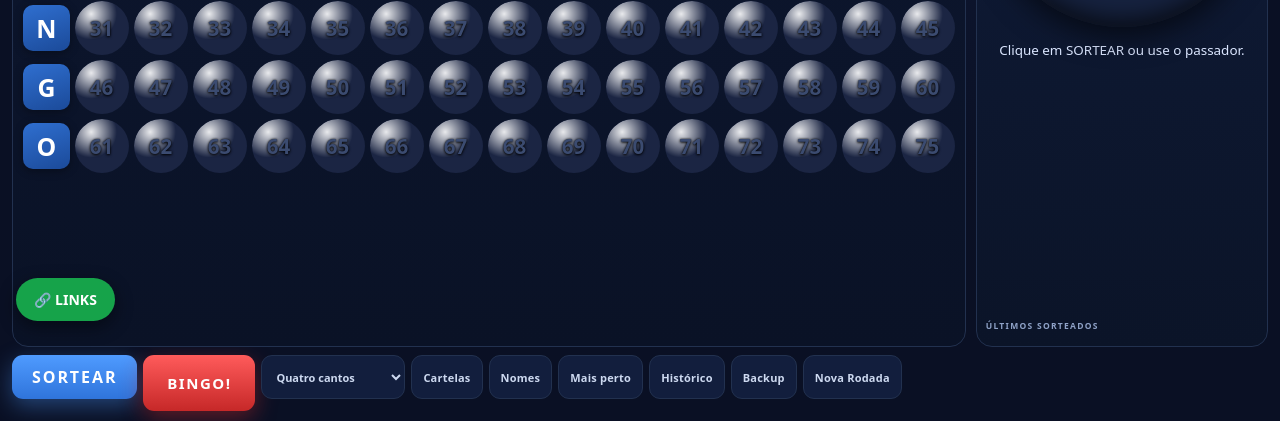
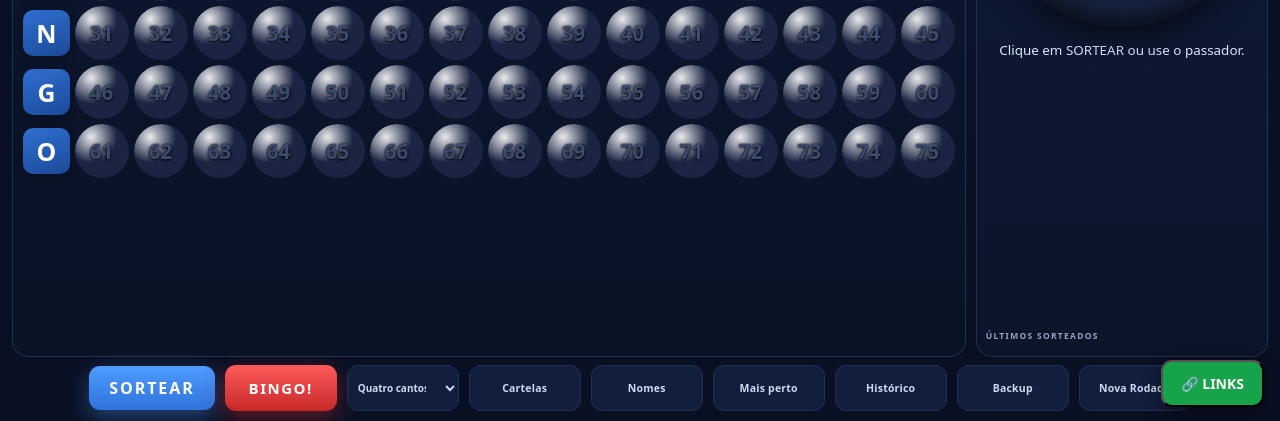
Before and after one commit to cassianobolonha-droid/bingo, a plain HTML site: page index.html in a window 1280 px wide. Shown: the part 379-800 px from the top of the page. Drawn offline with Linux system fonts and the light colour scheme.

Commit message:
Update index.html

```diff
--- a/index.html
+++ b/index.html
@@ -301,11 +301,11 @@
   .mini span{position:relative;z-index:2;text-shadow:0 0 2px #000}
   .mini.listrada span{color:#1a1a1a;text-shadow:0 1px 0 rgba(255,255,255,.5)}
 
-  footer{display:flex;gap:6px;align-items:stretch;flex-wrap:wrap}
+  footer{display:flex;gap:10px;align-items:center;flex-wrap:wrap;justify-content:center}
   button{font-family:inherit;cursor:pointer;transition:.15s;border-radius:11px}
   .btn{
     background:var(--card);border:1px solid var(--line);color:#cdd9f0;
-    padding:0 11px;height:44px;font-size:11px;font-weight:600;
+    padding:0 6px;height:46px;font-size:10.5px;font-weight:700;flex:0 0 112px;max-width:112px;
     letter-spacing:.02em;
   }
   .btn:hover{background:#17264a;border-color:#39547f;color:#fff}
@@ -337,7 +337,7 @@
     box-shadow:none;font-size:12px;
   }
   .bingoBtn{
-    flex:0 0 auto;min-width:112px;height:56px;border:none;
+    flex:0 0 112px;min-width:112px;max-width:112px;height:46px;border:none;padding:0 6px;font-size:12px;letter-spacing:.06em;
     background:linear-gradient(180deg,#ff5b5b,#c62828);
     color:#fff;font-size:15px;font-weight:900;letter-spacing:.1em;
     box-shadow:0 7px 22px rgba(198,40,40,.45);
@@ -354,7 +354,7 @@
   }
   select{
     background:var(--card);border:1px solid var(--line);color:#cdd9f0;
-    border-radius:11px;padding:0 24px 0 10px;height:44px;font-size:11px;
+    border-radius:11px;padding:0 16px 0 6px;height:46px;font-size:10px;flex:0 0 112px;max-width:112px;
     font-family:inherit;font-weight:600;cursor:pointer;
   }
   select:focus-visible{outline:2px solid var(--azul);outline-offset:2px}
@@ -2237,7 +2237,7 @@ window.addEventListener('beforeunload', e=>{
  <!-- ===== MODULO LINKS + CARTELA VIRTUAL ===== -->
 <!-- Cole ANTES da tag </body> -->
 <style>
-#cvFab{position:fixed;left:16px;bottom:100px;z-index:9000;padding:12px 18px;border:0;border-radius:999px;
+#cvFab{position:fixed;right:16px;bottom:14px;z-index:9000;padding:12px 18px;
 background:#16a34a;color:#fff;font:700 14px system-ui,sans-serif;cursor:pointer;
 box-shadow:0 6px 18px rgba(0,0,0,.45)}
 #cvFab:hover{background:#128a3e}
```
